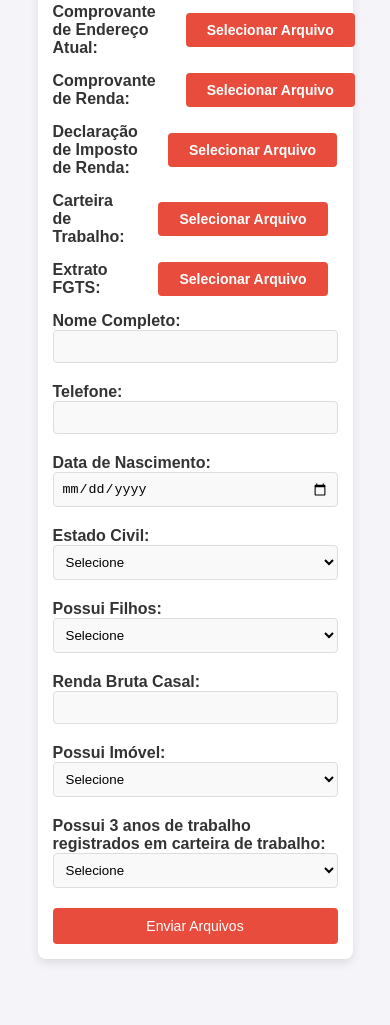
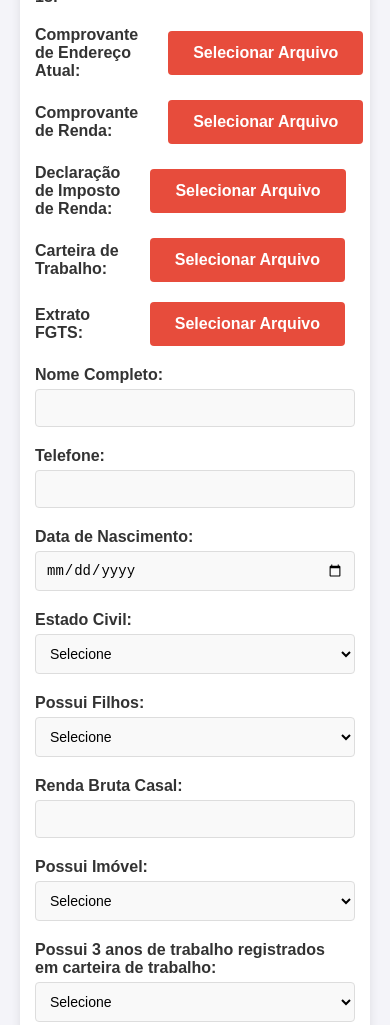
Before and after one commit to marcoslontra/filestack-upload-project, a website: page frontend/index.html in a window 390 px wide. Shown: the part 315-1340 px from the top of the page. Before the commit the page ends 1314 px from the top, so only its background shows below. Drawn offline with Linux system fonts and the light colour scheme; a script that the page names is missing.

Commit message:
Update index.html

```diff
--- a/frontend/index.html
+++ b/frontend/index.html
@@ -33,36 +33,40 @@
       padding: 20px;
       border-radius: 8px;
       box-shadow: 0 4px 10px rgba(0, 0, 0, 0.1);
-      max-width: 600px;
+      max-width: 100%; /* Ampliando a largura */
       margin: 0 auto 20px auto;
+      width: 100%; /* Formulário ocupar toda a largura disponível */
     }
 
     /* Estilo dos labels */
     label {
       font-weight: bold;
       margin-right: 10px;
+      display: block;
+      margin-bottom: 5px;
     }
 
     /* Estilo dos inputs */
     input[type="text"], input[type="tel"], input[type="date"], input[type="number"], select {
-      width: 100%;
-      padding: 10px;
+      width: 100%; /* Ampliando os campos para 100% da largura */
+      padding: 12px; /* Aumentando o padding para mais conforto */
       margin-bottom: 20px;
       border: 1px solid #ddd;
       border-radius: 4px;
       background-color: #f9f9f9;
+      font-size: 16px; /* Aumentando o tamanho da fonte */
     }
 
     /* Estilo do botão "Enviar" */
     button[type="submit"] {
       display: block;
       width: 100%;
-      padding: 12px;
+      padding: 14px;
       background-color: #e74c3c; /* Cor vermelha */
       color: white;
       border: none;
       border-radius: 4px;
-      font-size: 16px;
+      font-size: 18px; /* Aumentando o tamanho da fonte */
       cursor: pointer;
       transition: background-color 0.3s ease;
     }
@@ -83,10 +87,10 @@
 
     .custom-file-input {
       display: inline-block;
-      padding: 8px 20px;
+      padding: 12px 24px; /* Aumentando o tamanho do botão */
       background-color: #e74c3c; /* Cor vermelha */
       color: white;
-      font-size: 14px;
+      font-size: 16px;
       cursor: pointer;
       border-radius: 4px;
       border: 1px solid transparent;
@@ -127,16 +131,17 @@
 
       #info-form, #upload-form {
         padding: 15px;
-        width: 90%;
+        width: 100%;
       }
 
       input[type="text"], input[type="tel"], input[type="date"], input[type="number"], select {
-        padding: 8px;
+        padding: 10px;
+        font-size: 14px; /* Reduzindo o tamanho da fonte em telas menores */
       }
 
       button[type="submit"] {
-        font-size: 14px;
-        padding: 10px;
+        font-size: 16px;
+        padding: 12px;
       }
     }
   </style>
@@ -202,7 +207,7 @@
       <input type="file" id="extrato-fgts" name="extrato-fgts" accept="application/pdf" />
     </div>
 
-    <!-- Formulário de Informações Pessoais -->
+    <!-- Informações Pessoais -->
     <label for="nome">Nome Completo:</label>
     <input type="text" id="nome" name="nome" required />
 
```
